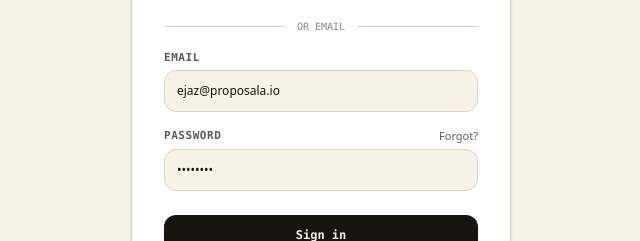
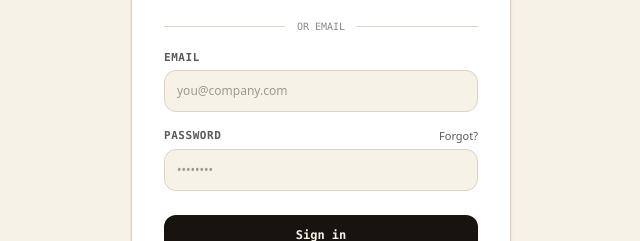
Before and after one commit to sikander5abbas9-stack/open-proposal, a React (Vite) app: page /login in a window 1280 px wide. Shown: the part 307-548 px from the top of the page, without its empty margins (319-959 px from the left). Built offline with nearby package versions, Linux system fonts and the light colour scheme; no server answers; the database is empty; a web font is replaced by a local one.

Commit message:
Update files from zip upload

```diff
--- a/src/pages/SignInPage.tsx
+++ b/src/pages/SignInPage.tsx
@@ -4,8 +4,8 @@ import { Loader2, Sparkles } from 'lucide-react';
 import { useAuth } from '../context/AuthContext';
 
 export const SignInPage: React.FC = () => {
-  const [email, setEmail] = useState('ejaz@proposala.io');
-  const [password, setPassword] = useState('••••••••');
+  const [email, setEmail] = useState('');
+  const [password, setPassword] = useState('');
   const [isSubmitting, setIsSubmitting] = useState(false);
   const [errorMsg, setErrorMsg] = useState('');
 
```
